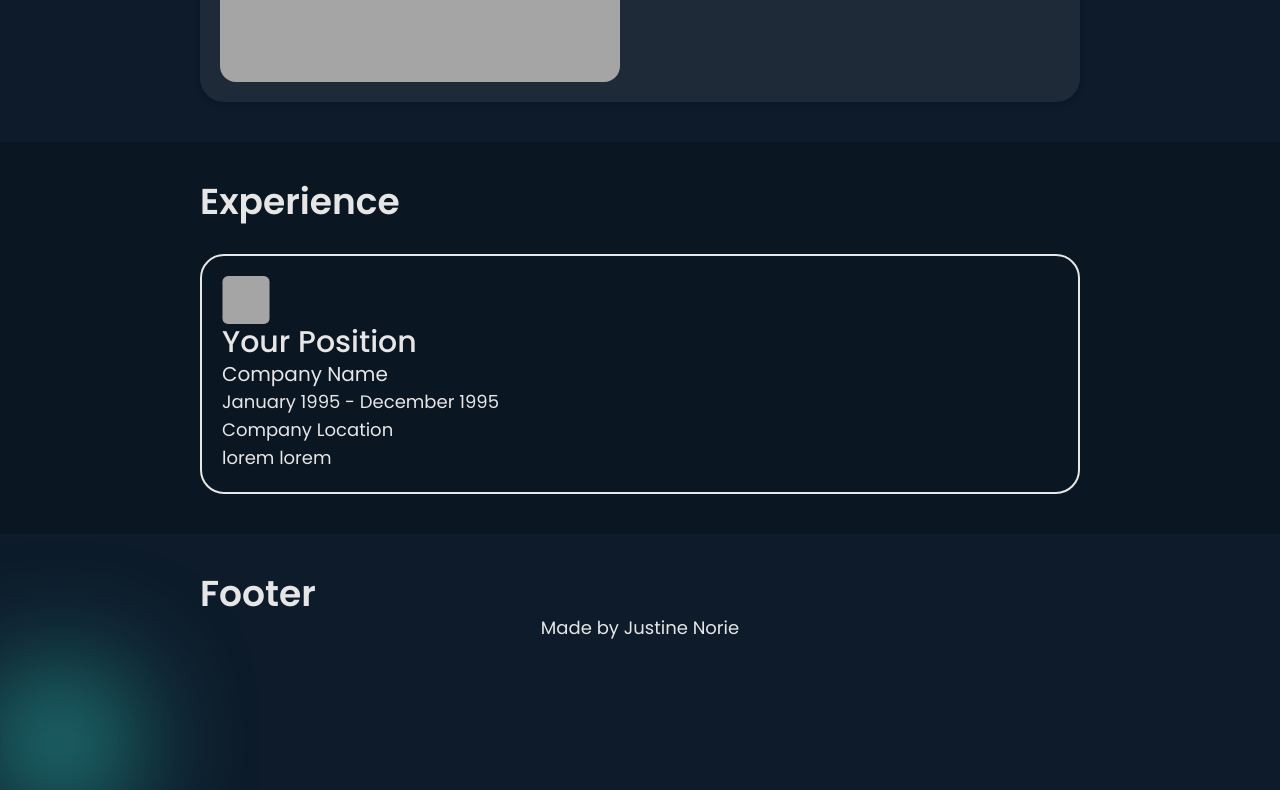
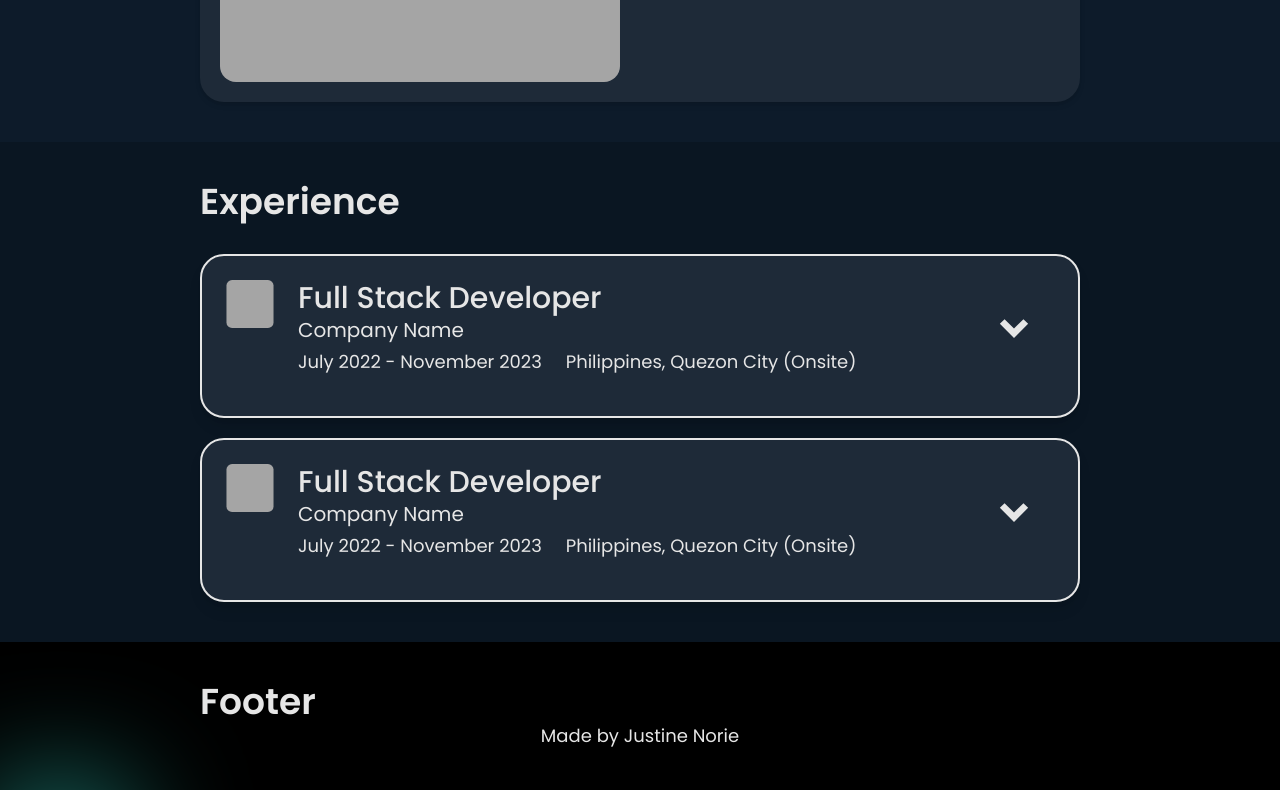
Before and after one commit to justinenorie/personal-portfolio, a React (Vite) app: page / in a window 1280 px wide. Shown: the part 2926-3716 px from the top of the page. Before the commit the page ends 3608 px from the top, so only its background shows below. Built offline with nearby package versions, Linux system fonts and the light colour scheme.

Commit message:
Update:  Added motion for toggling the description

```diff
--- a/src/components/sections/Experience.jsx
+++ b/src/components/sections/Experience.jsx
@@ -11,7 +11,14 @@ export default function Experience({ className }) {
       </Typography>
       <div className="grid gap-5">
         {data.experience.map((item, index) => (
-          <ExpCards key={index} />
+          <ExpCards
+            key={index}
+            position={item.position}
+            companyName={item.companyName}
+            duration={item.duration}
+            location={item.location}
+            description={item.description}
+          />
         ))}
       </div>
     </section>
--- a/src/components/sections/Footer.jsx
+++ b/src/components/sections/Footer.jsx
@@ -2,7 +2,7 @@ import Typography from '../ui/Typography';
 
 export default function Footer() {
   return (
-    <section id="contacts">
+    <section id="contacts" className="bg-black">
       <Typography variant="h2" className="text-txt-light">
         Footer
       </Typography>
--- a/src/components/ui/ExpCards.jsx
+++ b/src/components/ui/ExpCards.jsx
@@ -1,5 +1,9 @@
+import { useState } from 'react';
+import { motion } from 'framer-motion';
 import PropTypes from 'prop-types';
 import Typography from './Typography';
+import { RiArrowDropDownLine } from "react-icons/ri";
+
 
 const ExpCard = ({
   image,
@@ -9,28 +13,69 @@ const ExpCard = ({
   location,
   description,
 }) => {
+  const [isOpen, setIsOpen] = useState(false);
+
   return (
-    <div className="rounded-3xl border-2 border-txt-light p-5">
+    <div className="rounded-3xl border-2 bg-cards shadow-lg border-txt-light p-6">
+      <div
+        className="flex justify-between items-center cursor-pointer"
+        onClick={() => setIsOpen(!isOpen)}
+      >
+        <div className="flex gap-6">
           <img
             src={image || '/Rectangle.svg'}
             alt={`${companyName}`}
             className="w-12 h-12"
           />
+
+          <div>
             <Typography variant="h3" className="text-txt-light">
               {position || 'Your Position'}
             </Typography>
             <Typography variant="p" className="text-txt-light">
               {companyName || 'Company Name'}
             </Typography>
+
+            <div className="flex gap-6 items-center mt-1">
               <Typography variant="small" className="text-txt-light">
                 {duration || 'January 1995 - December 1995'}
               </Typography>
               <Typography variant="small" className="text-txt-light">
                 {location || 'Company Location'}
               </Typography>
-      <Typography variant="small" className="text-txt-light">
-        {description || 'lorem lorem'}
-      </Typography>
+            </div>
+          </div>
+        </div>
+
+        <motion.div
+          animate={{ rotate: isOpen ? 180 : 0 }}
+          transition={{ duration: 0.3 }}
+        >
+          <RiArrowDropDownLine
+            className="text-txt-light w-20 h-20"
+          />
+          {/* <img
+            src={image || '/Rectangle.svg'}
+            alt={`${companyName}`}
+            className="w-12 h-12"
+          /> */}
+        </motion.div>
+      </div>
+
+      <motion.div
+        initial={{ opacity: 0, height: 0 }}
+        animate={
+          isOpen ? { opacity: 1, height: 'auto' } : { opacity: 0, height: 0 }
+        }
+        transition={{ duration: 0.3 }}
+        className="overflow-hidden mt-4"
+      >
+        <ul className="list-disc pl-15 text-txt-light">
+          {description.map((item, index) => (
+            <li key={index}>{item}</li>
+          ))}
+        </ul>
+      </motion.div>
     </div>
   );
 };
--- a/src/lib/personals.js
+++ b/src/lib/personals.js
@@ -24,7 +24,14 @@ const experience = [
     company: "Company",
     duration: "July 2022 - November 2023",
     location: "Philippines, Quezon City (Onsite)",
-    description: "Lorem ipsum dolor sit amet, consectetur adipiscing elit. Sed sit amet nulla auctor, vestibulum magna sed, convallis ex. Cum sociis natoque penatibus et magnis dis parturient montes, nascetur ridiculus mus. Sed at nisi sit amet justo malesuada porta. Etiam vitae magna eu augue tristique faucibus. Morbi at nulla auctor, vestibulum magna sed, convallis ex. Cum sociis natoque penatibus et magnis dis parturient montes, nascetur ridiculus mus. Sed at nisi sit amet justo malesuada porta. Etiam vitae magna eu augue tristique faucibus. "
+    description: ["Lorem ipsum dolor sit amet, consectetur adipiscing elit. Sed sit amet nulla auctor, vestibulum magna sed, convallis ex. Cum sociis natoque penatibus et magnis dis parturient montes, nascetur ridiculus mus. Sed at nisi sit amet justo malesuada porta. Etiam vitae magna eu augue tristique faucibus. Morbi at nulla auctor, vestibulum magna sed, convallis ex. Cum sociis natoque penatibus et magnis dis parturient montes, nascetur ridiculus mus. Sed at nisi sit amet justo malesuada porta. Etiam vitae magna eu augue tristique faucibus. ", "Hey", "Yow"]
+  },
+  {
+    position: "Full Stack Developer",
+    company: "Company",
+    duration: "July 2022 - November 2023",
+    location: "Philippines, Quezon City (Onsite)",
+    description: ["Lorem ipsum dolor sit amet, consectetur adipiscing elit. Sed sit amet nulla auctor, vestibulum magna sed, convallis ex. Cum sociis natoque penatibus et magnis dis parturient montes, nascetur ridiculus mus. Sed at nisi sit amet justo malesuada porta. Etiam vitae magna eu augue tristique faucibus. Morbi at nulla auctor, vestibulum magna sed, convallis ex. Cum sociis natoque penatibus et magnis dis parturient montes, nascetur ridiculus mus. Sed at nisi sit amet justo malesuada porta. Etiam vitae magna eu augue tristique faucibus. ", "Hey"]
   },
 ];
 
```
Lines whose indentation alone changed are shown as unchanged.
